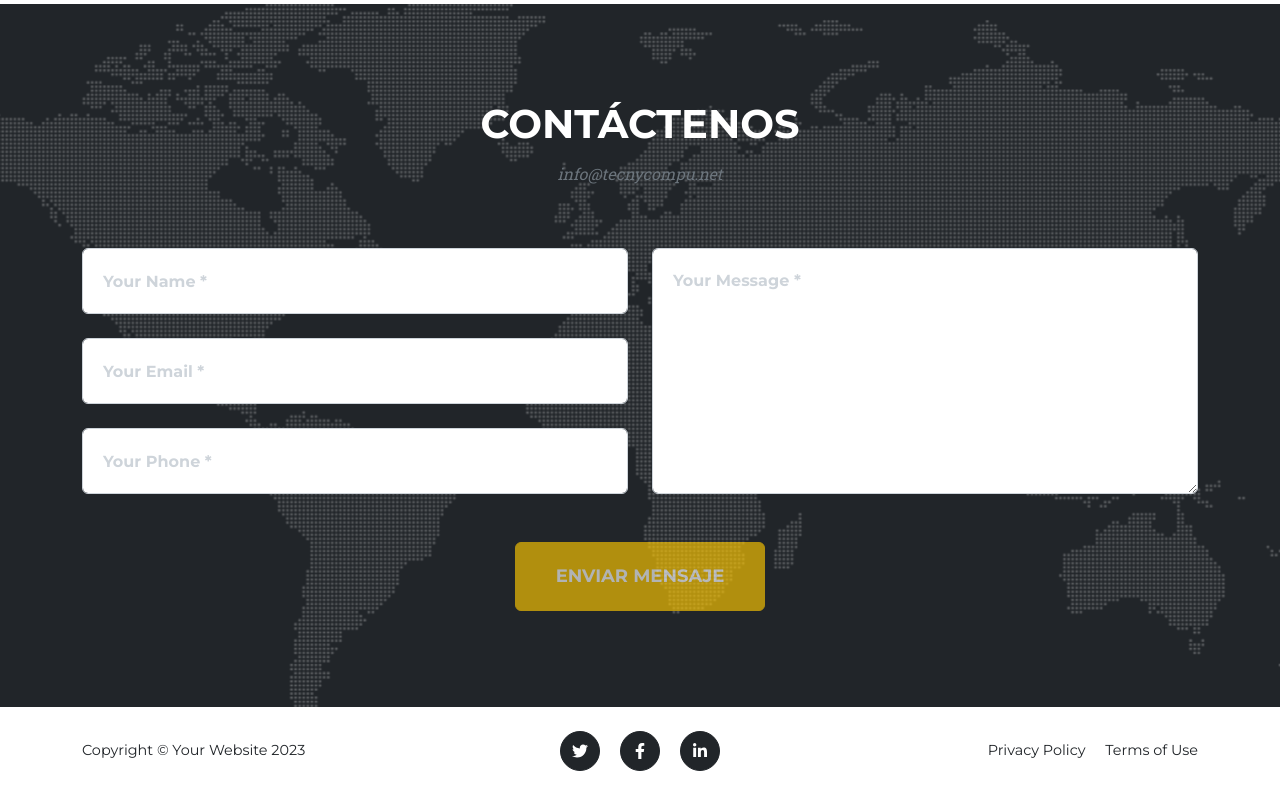
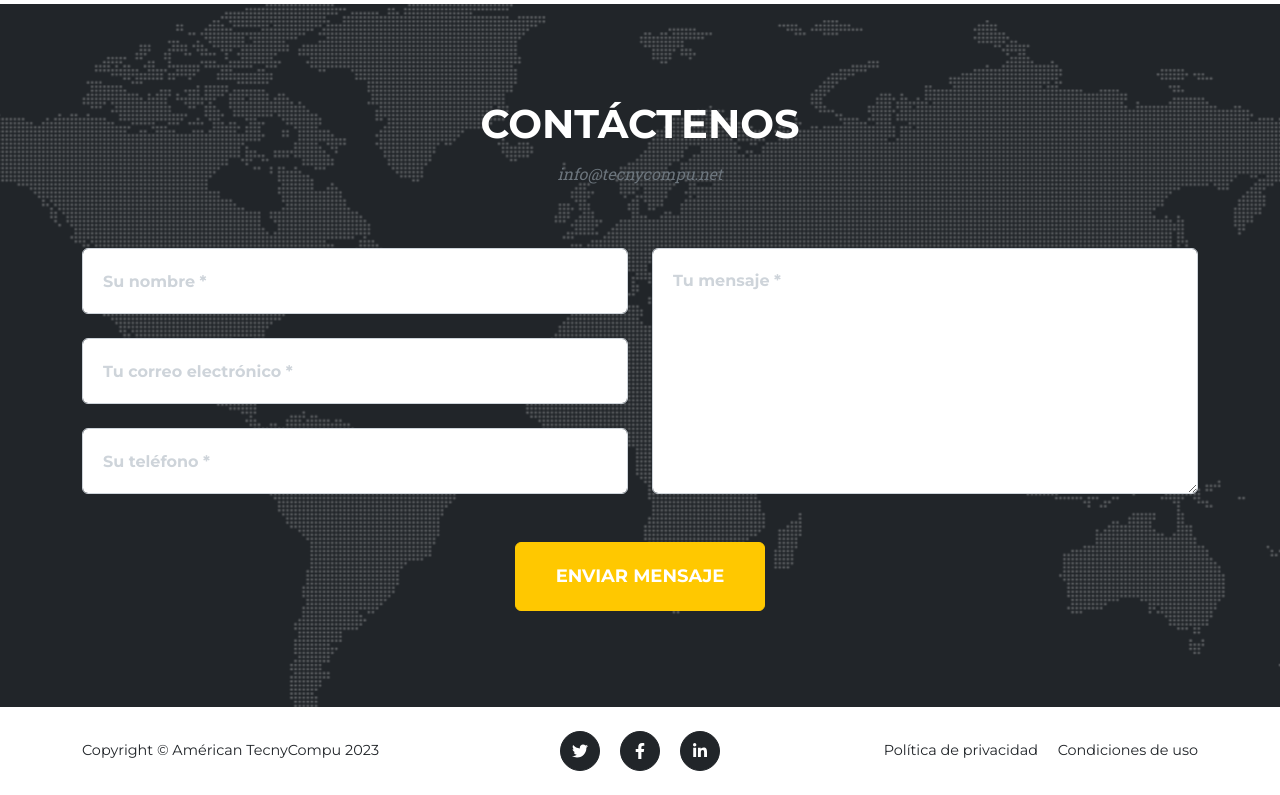
Before and after one commit to tecnycompu/ProyectoFrontEnd, a PHP site: page /ProyectoFrontEnd/ in a window 1280 px wide. Shown: the part 4819-5614 px from the top of the page. Run offline with PHP 8.4, Linux system fonts and the light colour scheme; data comes from the database, SQL or seed files in the repository; some libraries are stand-ins or nearby versions.

Commit message:
Contáctenos

```diff
--- a/ProyectoBackend/index.php
+++ b/ProyectoBackend/index.php
@@ -276,31 +276,33 @@ $lista_configuraciones = $sentencia->fetchAll(PDO::FETCH_ASSOC);
             <!-- To make this form functional, sign up at-->
             <!-- https://startbootstrap.com/solution/contact-forms-->
             <!-- to get an API token!-->
-            <form id="contactForm" data-sb-form-api-token="API_TOKEN">
+
+            <!-- <form id="contactForm" data-sb-form-api-token="API_TOKEN">  -->
+            <form id="contactForm" method="post" action="enviar_correo.php">
                 <div class="row align-items-stretch mb-5">
                     <div class="col-md-6">
                         <div class="form-group">
                             <!-- Name input-->
-                            <input class="form-control" id="name" type="text" placeholder="Your Name *" data-sb-validations="required" />
-                            <div class="invalid-feedback" data-sb-feedback="name:required">A name is required.</div>
+                            <input class="form-control" id="nombre" name="nombre" type="text" placeholder="Su nombre *" data-sb-validations="required" />
+                            <div class="invalid-feedback" data-sb-feedback="name:required">Se requiere un nombre.</div>
                         </div>
                         <div class="form-group">
                             <!-- Email address input-->
-                            <input class="form-control" id="email" type="email" placeholder="Your Email *" data-sb-validations="required,email" />
-                            <div class="invalid-feedback" data-sb-feedback="email:required">An email is required.</div>
-                            <div class="invalid-feedback" data-sb-feedback="email:email">Email is not valid.</div>
+                            <input class="form-control" id="email" name="email" type="email" placeholder="Tu correo electrónico *" data-sb-validations="required,email" />
+                            <div class="invalid-feedback" data-sb-feedback="email:required">Se requiere un email.</div>
+                            <div class="invalid-feedback" data-sb-feedback="email:email">El correo no es válido.</div>
                         </div>
                         <div class="form-group mb-md-0">
                             <!-- Phone number input-->
-                            <input class="form-control" id="phone" type="tel" placeholder="Your Phone *" data-sb-validations="required" />
-                            <div class="invalid-feedback" data-sb-feedback="phone:required">A phone number is required.</div>
+                            <input class="form-control" id="telefono" name="telefono" type="tel" placeholder="Su teléfono *" data-sb-validations="required" />
+                            <div class="invalid-feedback" data-sb-feedback="phone:required">Se requiere un número de teléfono.</div>
                         </div>
                     </div>
                     <div class="col-md-6">
                         <div class="form-group form-group-textarea mb-md-0">
                             <!-- Message input-->
-                            <textarea class="form-control" id="message" placeholder="Your Message *" data-sb-validations="required"></textarea>
-                            <div class="invalid-feedback" data-sb-feedback="message:required">A message is required.</div>
+                            <textarea class="form-control" id="mensaje" name="mensaje" placeholder="Tu mensaje *" data-sb-validations="required"></textarea>
+                            <div class="invalid-feedback" data-sb-feedback="message:required">Se requiere un mensaje.</div>
                         </div>
                     </div>
                 </div>
@@ -310,8 +312,8 @@ $lista_configuraciones = $sentencia->fetchAll(PDO::FETCH_ASSOC);
                 <!-- has successfully submitted-->
                 <div class="d-none" id="submitSuccessMessage">
                     <div class="text-center text-white mb-3">
-                        <div class="fw-bolder">Form submission successful!</div>
-                        To activate this form, sign up at
+                        <div class="fw-bolder">¡Envío de formulario exitoso!</div>
+                        <!-- To activate this form, sign up at -->
                         <br />
                         <a href="https://startbootstrap.com/solution/contact-forms">https://startbootstrap.com/solution/contact-forms</a>
                     </div>
@@ -321,10 +323,10 @@ $lista_configuraciones = $sentencia->fetchAll(PDO::FETCH_ASSOC);
                 <!-- This is what your users will see when there is-->
                 <!-- an error submitting the form-->
                 <div class="d-none" id="submitErrorMessage">
-                    <div class="text-center text-danger mb-3">Error sending message!</div>
+                    <div class="text-center text-danger mb-3">¡Error al enviar el mensaje!</div>
                 </div>
                 <!-- Submit Button-->
-                <div class="text-center"><button class="btn btn-primary btn-xl text-uppercase disabled" id="submitButton" type="submit"><?php echo $lista_configuraciones[19]['valor']; ?></button></div>
+                <div class="text-center"><button class="btn btn-primary btn-xl text-uppercase" id="submitButton" type="submit"><?php echo $lista_configuraciones[19]['valor']; ?></button></div>
             </form>
         </div>
     </section>
@@ -332,15 +334,15 @@ $lista_configuraciones = $sentencia->fetchAll(PDO::FETCH_ASSOC);
     <footer class="footer py-4">
         <div class="container">
             <div class="row align-items-center">
-                <div class="col-lg-4 text-lg-start">Copyright &copy; Your Website 2023</div>
+                <div class="col-lg-4 text-lg-start">Copyright &copy; Américan TecnyCompu 2023</div>
                 <div class="col-lg-4 my-3 my-lg-0">
                     <a class="btn btn-dark btn-social mx-2" href="<?php echo $lista_configuraciones[16]['valor']; ?>" aria-label="Twitter"><i class="fab fa-twitter"></i></a>
                     <a class="btn btn-dark btn-social mx-2" href="<?php echo $lista_configuraciones[17]['valor']; ?>" aria-label="Facebook"><i class="fab fa-facebook-f"></i></a>
                     <a class="btn btn-dark btn-social mx-2" href="<?php echo $lista_configuraciones[18]['valor']; ?>" aria-label="LinkedIn"><i class="fab fa-linkedin-in"></i></a>
                 </div>
                 <div class="col-lg-4 text-lg-end">
-                    <a class="link-dark text-decoration-none me-3" href="#!">Privacy Policy</a>
-                    <a class="link-dark text-decoration-none" href="#!">Terms of Use</a>
+                    <a class="link-dark text-decoration-none me-3" href="#!">Política de privacidad</a>
+                    <a class="link-dark text-decoration-none" href="#!">Condiciones de uso</a>
                 </div>
             </div>
         </div>
```
Also changed, not shown: ProyectoBackend/enviar_correo.php (added, +24 -0 lines).
